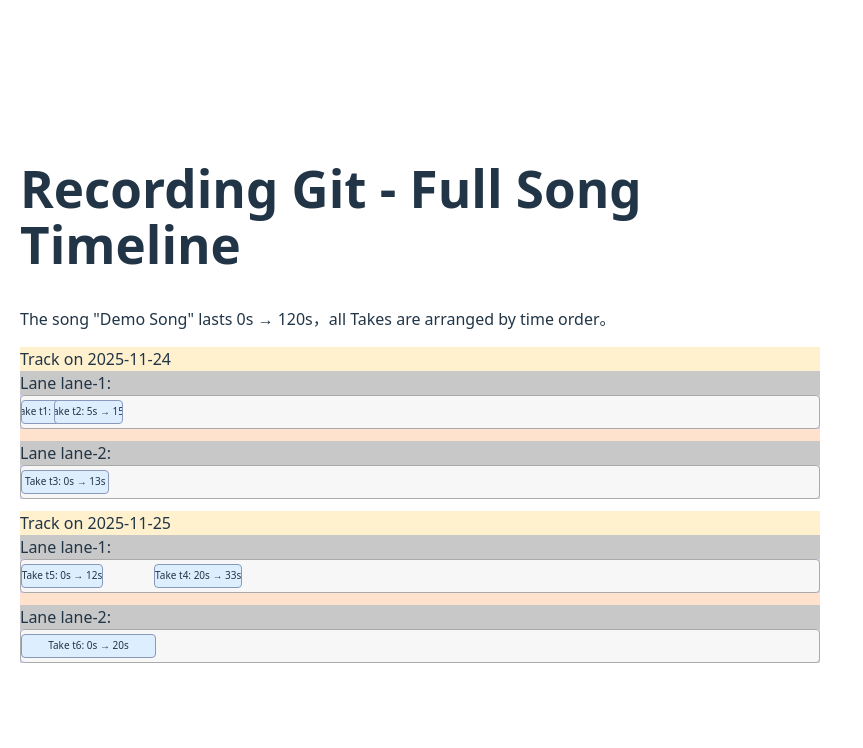
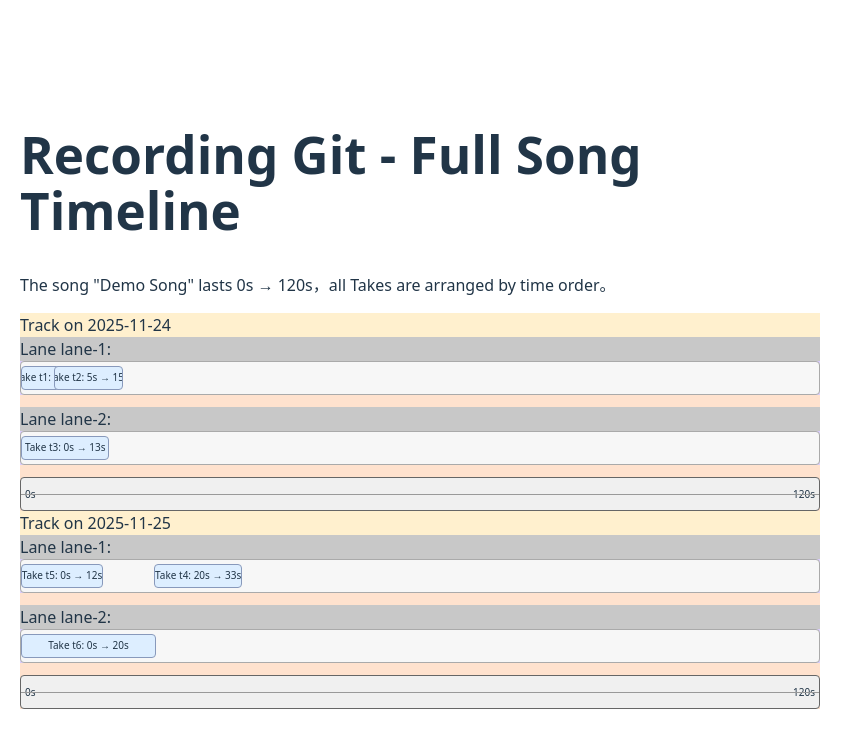
Before and after one commit to zhou98ch/music-git-frontend, a React (Vite) app in the folder music-git/: page / in a window 1280 px wide. Shown: the top 748 px of the page, without its empty margins (0-863 px from the left). Built offline with nearby package versions, Linux system fonts and the light colour scheme.

Commit message:
UI: added time axis for hovered takes

```diff
--- a/music-git/src/components/TrackView.tsx
+++ b/music-git/src/components/TrackView.tsx
@@ -80,6 +80,127 @@ export const TrackView : React.FC<TrackViewProps > = ({trackId, date, takes, tot
 
         ))
         }
+
+        {/* Unified time axis for this track */}
+        <div
+            style={{
+            position: "relative",
+            marginTop: "8px",
+            height: "32px",
+            border: "1px solid #666",
+            borderRadius: "4px",
+            background: "#f0f0f0",
+        }}
+        >
+        {/* left end：0s */}
+        <div
+            style={{
+            position: "absolute",
+            left: 0,
+            top: "16px",
+            transform: "translateY(-50%)",
+            fontSize: "10px",
+            paddingLeft: "4px",
+            }}
+        >
+            0s
+        </div>
+        {/* right end：totalDurationSec */}
+        <div
+            style={{
+            position: "absolute",
+            right: 0,
+            top: "16px",
+            transform: "translateY(-50%)",
+            fontSize: "10px",
+            paddingRight: "4px",
+            }}
+        >
+            {totalDurationSec}s
+        </div>
+
+        {/* the line */}
+        <div
+            style={{
+            position: "absolute",
+            left: "0",
+            right: "0",
+            top: "50%",
+            height: "1px",
+            background: "#999",
+            }}
+        />
+
+        {/* if a take is hovered, then draw axis (of start/end) on the timeline start/end */}
+        {hoveredTake && (() => {
+            const safeTotal = totalDurationSec > 0 ? totalDurationSec : 1;
+            const startPercent = (hoveredTake.startSec / safeTotal) * 100;
+            const endPercent = (hoveredTake.endSec / safeTotal) * 100;
+
+            return (
+            <>
+                {/* start axis line */}
+                <div
+                style={{
+                    position: "absolute",
+                    left: `${startPercent}%`,
+                    top: 0,
+                    bottom: 0,
+                    width: "2px",
+                    background: "#652a03ff",
+                }}
+                />
+                {/* start text */}
+                <div
+                style={{
+                    position: "absolute",
+                    left: `${startPercent}%`,
+                    top: "32px",
+                    transform: "translate(-50%)",
+                    fontSize: "10px",
+                    color: "#652a03ff",
+                    background: "#fff",
+                    padding: "0 2px",
+                    borderRadius: "2px",
+                    border: "1px solid #652a03ff",
+                }}
+                >
+                {hoveredTake.startSec}s
+                </div>
+
+                {/* end axis line */}
+                <div
+                style={{
+                    position: "absolute",
+                    left: `${endPercent}%`,
+                    top: 0,
+                    bottom: 0,
+                    width: "2px",
+                    background: "#652a03ff",
+                }}
+                />
+                {/* end text */}
+                <div
+                style={{
+                    position: "absolute",
+                    left: `${endPercent}%`,
+                    top: "32px",
+                    transform: "translate(-50%)",
+                    fontSize: "10px",
+                    color: "#652a03ff",
+                    background: "#fff",
+                    padding: "0 2px",
+                    borderRadius: "2px",
+                    border: "1px solid #652a03ff",
+                }}
+                >
+                {hoveredTake.endSec}s
+                </div>
+            </>
+            );
+        })()}
+        </div>
+
     {/* <p>.</p> */}
     </div>
     </>
```
